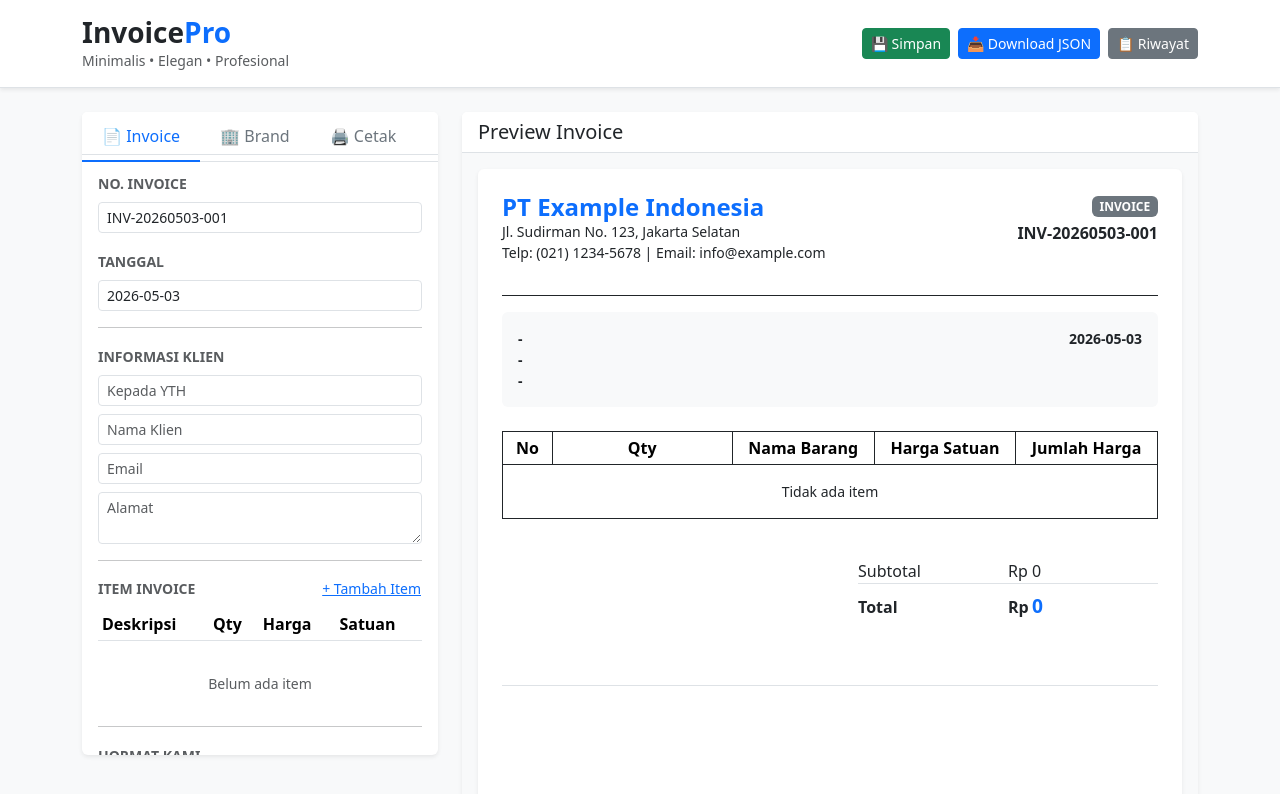
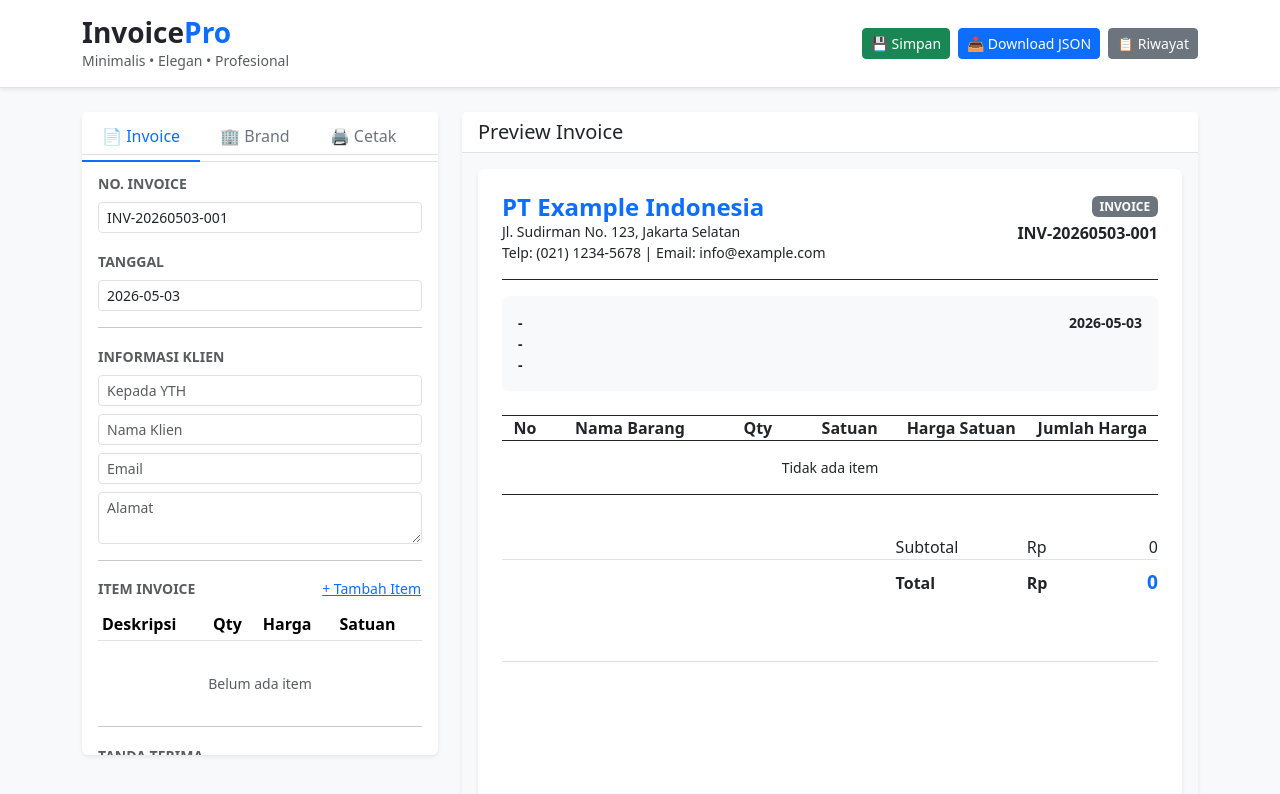
Before and after one commit to AllanWijaya/invoice-maker, a Next.js app: page / in a window 1280 px wide. Shown: the top 794 px of the page. Built offline with nearby package versions, Linux system fonts and the light colour scheme.

Commit message:
+ Update tampilan logo sejajar dengan height div + Update layout table item + Add tanda terima pada section hormat kami + Add inputan text untuk hormat kami dan tanda terima

```diff
--- a/pages/components/InvoicePreview.tsx
+++ b/pages/components/InvoicePreview.tsx
@@ -65,7 +65,8 @@ const InvoicePreview = forwardRef<HTMLDivElement, InvoicePreviewProps>(
                       src={brandData.logo}
                       alt="Logo"
                       style={{
-                        maxHeight: "60px",
+                        flexGrow: 1,
+                        maxHeight: "70px",
                         maxWidth: "120px",
                         objectFit: "contain",
                       }}
@@ -81,7 +82,7 @@ const InvoicePreview = forwardRef<HTMLDivElement, InvoicePreviewProps>(
                     <p className="custom-text mb-0">
                       {brandData.companyAddress}
                     </p>
-                    <p className="custom-text">
+                    <p className="custom-text mb-0">
                       {brandData.companyPhone &&
                         `Telp: ${brandData.companyPhone}`}
                       {brandData.companyEmail &&
@@ -134,40 +135,33 @@ const InvoicePreview = forwardRef<HTMLDivElement, InvoicePreviewProps>(
 
             <div className="table-responsive mb-4">
               <table className="table table-sm table-bordered border-dark">
-                <thead
-                  style={{
-                    backgroundColor: brandData.accentColor + "20",
-                    color: brandData.accentColor,
-                  }}
-                >
                 <tr>
-                    <th className="text-center" style={{ width: 50 }}>
+                  <th className="text-center" style={{ width: "7%" }}>
                     No
                   </th>
-                    <th
-                      colSpan={2}
-                      className="text-center"
-                      style={{ width: 150 }}
-                    >
+                  <th className="text-center" style={{ width: "25%" }}>
+                    Nama Barang
+                  </th>
+                  <th className="text-center" style={{ width: "14%" }}>
                     Qty
                   </th>
-                    <th className="text-center">Nama Barang</th>
-                    <th className="text-center">Harga Satuan</th>
-                    <th className="text-center">Jumlah Harga</th>
+                  <th className="text-center" style={{ width: "14%" }}>
+                    Satuan
+                  </th>
+                  <th className="text-center" style={{ width: "20%" }}>
+                    Harga Satuan
+                  </th>
+                  <th className="text-center" style={{ width: "20%" }}>
+                    Jumlah Harga
+                  </th>
                 </tr>
-                </thead>
-                <tbody>
                 {invoiceData.items.map((item) => (
                   <tr key={item.id}>
                     <td className="text-center">{item.no}</td>
-                      <td className="text-center" style={{ width: "10%" }}>
-                        {item.quantity}
-                      </td>
-                      <td className="text-center" style={{ width: "10%" }}>
-                        {item.unit}
-                      </td>
 
                     <td>{item.description || "-"}</td>
+                    <td className="text-center">{item.quantity}</td>
+                    <td className="text-center">{item.unit}</td>
                     {/* <td className="text-end justify-content-between"> */}
                     <td>
                       {/* {formatCurrency(item.price)} */}
@@ -192,11 +186,10 @@ const InvoicePreview = forwardRef<HTMLDivElement, InvoicePreviewProps>(
                     </td>
                   </tr>
                 )}
-                </tbody>
               </table>
             </div>
 
-            <div className="d-flex justify-content-end">
+            {/* <div className="d-flex justify-content-end"> */}
             {/* <div style={{ width: 300 }}>
                 <div className="d-flex justify-content-between mb-1">
                   <span>Subtotal</span>
@@ -256,31 +249,32 @@ const InvoicePreview = forwardRef<HTMLDivElement, InvoicePreviewProps>(
                   </span>
                 </div>
               </div> */}
-              <table className="border-dark" style={{ width: 300 }}>
-                <tbody>
+            <table className="border-dark w-100">
               <tr>
-                    <td style={{ width: "50%" }}>Subtotal</td>
-                    <td style={{ width: "8%" }}>Rp</td>
-                    <td style={{ width: "42%" }}>
+                <td style={{ width: "60%" }}></td>
+                <td style={{ width: "20%" }}>Subtotal</td>
+                <td style={{ width: "5%" }}>Rp</td>
+                <td className="text-end" style={{ width: "15%" }}>
                   {formatCurrency(calculateSubtotal(invoiceData.items))}
                 </td>
               </tr>
 
               {["include-ppn", "exclude-ppn"].includes(
-                    brandData.jenisTransaksi
+                brandData.jenisTransaksi,
               ) && (
                 <>
                   {brandData.jenisTransaksi === "include-ppn" && (
                     <tr>
-                          <td style={{ width: "50%" }}>DPP</td>
-                          <td style={{ width: "8%" }}>Rp</td>
-                          <td style={{ width: "42%" }}>
+                      <td style={{ width: "60%" }}></td>
+                      <td style={{ width: "20%" }}>DPP</td>
+                      <td style={{ width: "5%" }}>Rp</td>
+                      <td className="text-end" style={{ width: "15%" }}>
                         {formatCurrency(
                           calculateDPP(
                             invoiceData.items,
                             brandData.taxRate,
-                                brandData.jenisTransaksi
-                              )
+                            brandData.jenisTransaksi,
+                          ),
                         )}
                       </td>
                     </tr>
@@ -288,17 +282,16 @@ const InvoicePreview = forwardRef<HTMLDivElement, InvoicePreviewProps>(
 
                   {brandData.taxRate > 0 && (
                     <tr>
-                          <td style={{ width: "50%" }}>
-                            PPN {brandData.taxRate}%
-                          </td>
-                          <td style={{ width: "8%" }}>Rp</td>
-                          <td style={{ width: "42%" }}>
+                      <td style={{ width: "60%" }}></td>
+                      <td style={{ width: "20%" }}>PPN {brandData.taxRate}%</td>
+                      <td style={{ width: "5%" }}>Rp</td>
+                      <td className="text-end" style={{ width: "15%" }}>
                         {formatCurrency(
                           calculateTax(
                             invoiceData.items,
                             brandData.taxRate,
-                                brandData.jenisTransaksi
-                              )
+                            brandData.jenisTransaksi,
+                          ),
                         )}
                       </td>
                     </tr>
@@ -307,9 +300,10 @@ const InvoicePreview = forwardRef<HTMLDivElement, InvoicePreviewProps>(
               )}
 
               <tr style={{ borderTop: "1px solid #dee2e6" }}>
+                <td style={{ width: "60%" }}></td>
                 <td
                   style={{
-                        width: "50%",
+                    width: "20%",
                     fontWeight: "bold",
                     paddingTop: "8px",
                   }}
@@ -318,7 +312,7 @@ const InvoicePreview = forwardRef<HTMLDivElement, InvoicePreviewProps>(
                 </td>
                 <td
                   style={{
-                        width: "8%",
+                    width: "5%",
                     fontWeight: "bold",
                     paddingTop: "8px",
                   }}
@@ -326,8 +320,9 @@ const InvoicePreview = forwardRef<HTMLDivElement, InvoicePreviewProps>(
                   Rp
                 </td>
                 <td
+                  className="text-end"
                   style={{
-                        width: "43%",
+                    width: "15%",
                     fontWeight: "bold",
                     paddingTop: "8px",
                     color: brandData.accentColor,
@@ -338,29 +333,50 @@ const InvoicePreview = forwardRef<HTMLDivElement, InvoicePreviewProps>(
                     calculateTotal(
                       invoiceData.items,
                       brandData.taxRate,
-                          brandData.jenisTransaksi
-                        )
+                      brandData.jenisTransaksi,
+                    ),
                   )}
                 </td>
               </tr>
-                </tbody>
             </table>
-            </div>
+            {/* </div> */}
 
             <br />
             <br />
-            <div className="border-top pt-3 mt-3 d-flex justify-content-around align-items-center">
-              <div></div>
-              <div>
+            <table className="border-top pt-3 mt-3 d-flex flex-grow-1 justify-content-around align-items-center">
+              <tr>
+                <td width="50%">
+                  <p className="text-center text-uppercse fw-semibold">
+                    {invoiceData.receiver}
+                  </p>
+                  <br />
+                  <br />
+                  <br />
+                  {invoiceData.receiver_name ? (
+                    <p className="text-center text-uppercse fw-semibold">
+                      {invoiceData.receiver_name}
+                    </p>
+                  ) : (
+                    <hr style={{ strokeColor: "#111" }} />
+                  )}{" "}
+                </td>
+                <td width="50%">
                   <p className="text-center text-uppercse fw-semibold">
                     {invoiceData.best_regards}
                   </p>
                   <br />
                   <br />
                   <br />
+                  {invoiceData.best_regards_name ? (
+                    <p className="text-center text-uppercse fw-semibold">
+                      {invoiceData.best_regards_name}
+                    </p>
+                  ) : (
                     <hr style={{ strokeColor: "#111" }} />
-              </div>
-            </div>
+                  )}
+                </td>
+              </tr>
+            </table>
 
             {invoiceData.notes && (
               <div className="border-top pt-3 mt-3">
@@ -380,7 +396,7 @@ const InvoicePreview = forwardRef<HTMLDivElement, InvoicePreviewProps>(
         </div>
       </div>
     );
-  }
+  },
 );
 
 InvoicePreview.displayName = "InvoicePreview";
--- a/pages/components/tab/InvoiceSettings.tsx
+++ b/pages/components/tab/InvoiceSettings.tsx
@@ -224,10 +224,40 @@ export default function InvoiceSettings({
 
       <div className="mb-3">
         <label className="form-label small text-muted text-uppercase fw-semibold">
+          Tanda Terima
+        </label>
+        <textarea
+          className="form-control form-control-sm mb-2"
+          rows={2}
+          value={invoiceData.receiver || ""}
+          onChange={(e) =>
+            setInvoiceData({
+              ...invoiceData,
+              receiver: e.target.value,
+            })
+          }
+          placeholder="Tanda terima..."
+        />
+        <input
+          className="form-control form-control-sm"
+          type="text"
+          value={invoiceData.receiver_name || ""}
+          onChange={(e) =>
+            setInvoiceData({
+              ...invoiceData,
+              receiver_name: e.target.value,
+            })
+          }
+          placeholder="Nama Penerima..."
+        />
+      </div>
+
+      <div className="mb-3">
+        <label className="form-label small text-muted text-uppercase fw-semibold">
           Hormat Kami
         </label>
         <textarea
-          className="form-control form-control-sm"
+          className="form-control form-control-sm mb-2"
           rows={2}
           value={invoiceData.best_regards || ""}
           onChange={(e) =>
@@ -237,6 +267,18 @@ export default function InvoiceSettings({
             })
           }
           placeholder="Hormat kami..."
+        />
+        <input
+          className="form-control form-control-sm"
+          type="text"
+          value={invoiceData.best_regards_name || ""}
+          onChange={(e) =>
+            setInvoiceData({
+              ...invoiceData,
+              best_regards_name: e.target.value,
+            })
+          }
+          placeholder="Nama Hormat Kami..."
         />
       </div>
 
--- a/types/invoice.ts
+++ b/types/invoice.ts
@@ -15,7 +15,10 @@ export interface InvoiceData {
   clientAddress: string;
   items: InvoiceItem[];
   notes: string;
+  receiver?: string;
+  receiver_name?: string;
   best_regards?: string;
+  best_regards_name?: string;
   toClient?: string;
 }
 
```
Lines whose indentation alone changed are shown as unchanged.
